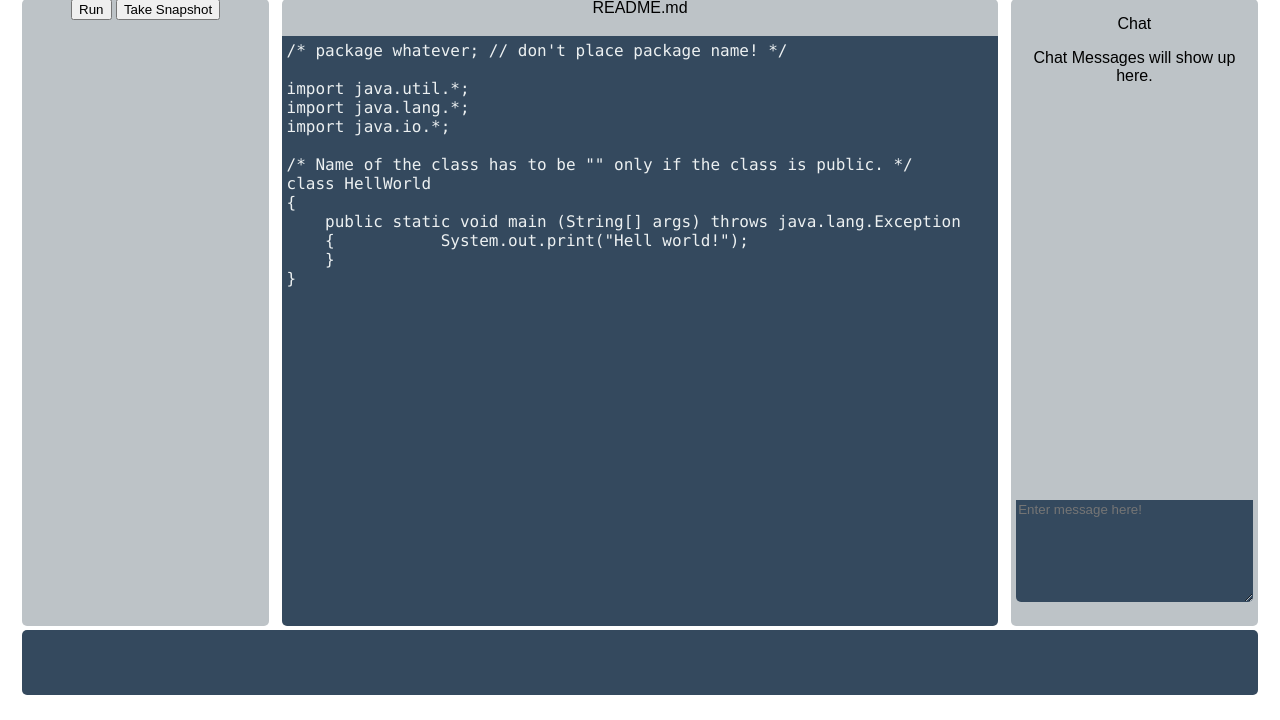
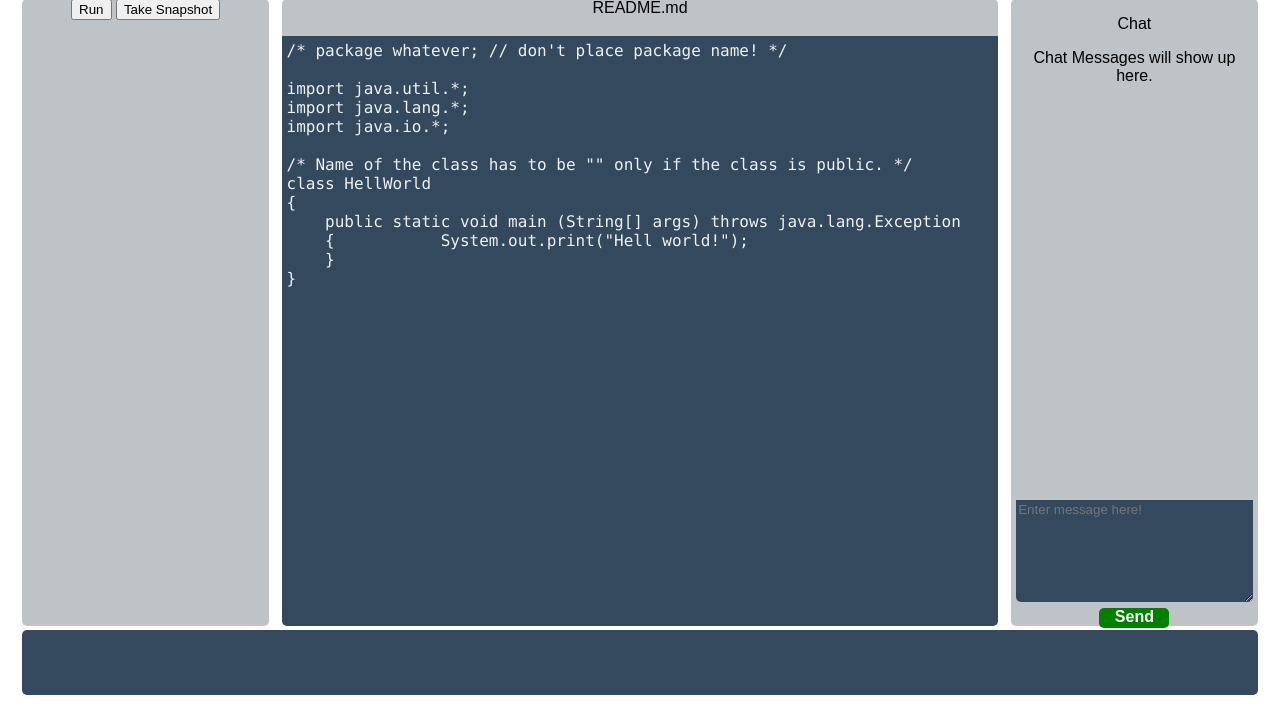
Before and after one commit to ddp34/WebIDEPodgurski2014, a Django app: page /web_ide/editor in a window 1280 px wide. Shown: the part 80-800 px from the top of the page. Run offline with Django 3.2, Linux system fonts and the light colour scheme; a user stored in the database is signed in; data comes from the database, SQL or seed files in the repository; both versions use the stored data as it was after the commit; parts of the project's set-up code (start-up, migrations or seed data) failed here and were passed over; some libraries are stand-ins or nearby versions.

Commit message:
Add a button "send"
It should copy the content of entrywindow and then add to messagedisplay

```diff
--- a/webide/static/js/editor.js
+++ b/webide/static/js/editor.js
@@ -49,4 +49,11 @@ $(document).ready(function() {
 		    $(".filecontentsview").focus();
 		}
 	    });
+
+
+	$('#button').click(function(){
+		var toAdd = $('.entrywindow').val();
+		$('.chatmessagedisplay').append('<div class = "item"> + toAdd + '</div>);
+
+	});
 });
--- a/webide/static/web_ide/style.css
+++ b/webide/static/web_ide/style.css
@@ -166,3 +166,18 @@ a:hover {
 		padding: 6px;
 
 }
+
+#button{
+	text-align: right;
+	display: inline-block;
+	height:20px;
+	width:70px;
+	background-color:green;
+	font-family:arial;
+	font-weight:bold;
+	color:#ffffff;
+	border-radius:5px;
+	text-align:center;
+	margin-top:2px;
+
+}
--- a/webide/templates/web_ide/editor.html
+++ b/webide/templates/web_ide/editor.html
@@ -25,6 +25,7 @@
 	      Chat Messages will show up here.
 	    </div>
 	    <textarea class="entrywindow" placeholder="Enter message here!"></textarea>
+          <div id = "button" >Send</div>
 	  </div>
 	</div>
 
```
Also changed, not shown: webide/db.sqlite3.
